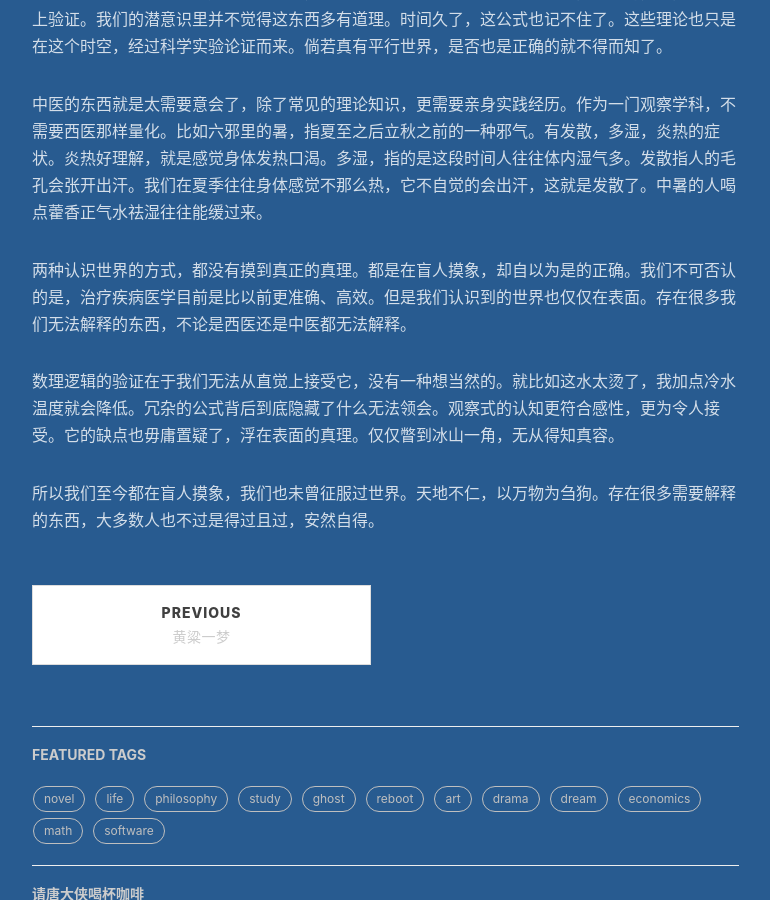
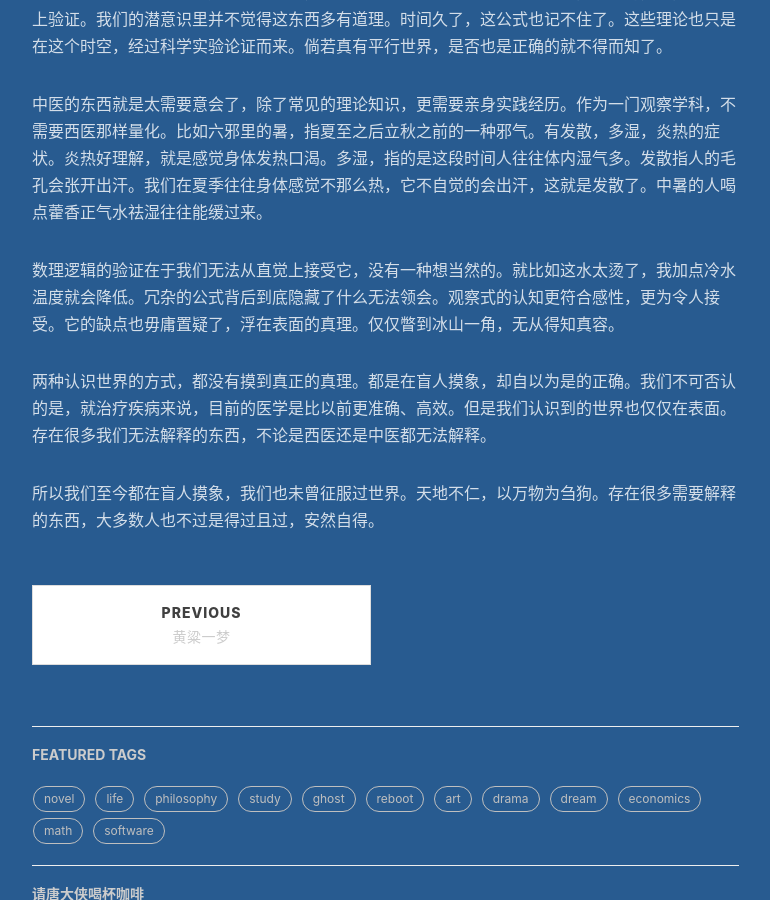
Before and after one commit to tokenian/tokenian.github.io, a Jekyll site: the page built from _posts/philosophy/2020-07-18-blinder-touch-elephant.md, in a window 1280 px wide and 900 px high, scrolled down 1292 px. Shown: the whole window, without its empty margins (233-1003 px from the left). Built offline with Jekyll 4.4.1, drawn with Linux system fonts in a browser that asks for light colours; nearby versions of some CDN libraries; comment, search, counter and statistics services are not loaded.

Commit message:
add a post

```diff
--- a/_posts/philosophy/2020-07-18-blinder-touch-elephant.md
+++ b/_posts/philosophy/2020-07-18-blinder-touch-elephant.md
@@ -27,8 +27,8 @@ tags:
 
 中医的东西就是太需要意会了，除了常见的理论知识，更需要亲身实践经历。作为一门观察学科，不需要西医那样量化。比如六邪里的暑，指夏至之后立秋之前的一种邪气。有发散，多湿，炎热的症状。炎热好理解，就是感觉身体发热口渴。多湿，指的是这段时间人往往体内湿气多。发散指人的毛孔会张开出汗。我们在夏季往往身体感觉不那么热，它不自觉的会出汗，这就是发散了。中暑的人喝点藿香正气水祛湿往往能缓过来。
 
-两种认识世界的方式，都没有摸到真正的真理。都是在盲人摸象，却自以为是的正确。我们不可否认的是，治疗疾病医学目前是比以前更准确、高效。但是我们认识到的世界也仅仅在表面。存在很多我们无法解释的东西，不论是西医还是中医都无法解释。
-
 数理逻辑的验证在于我们无法从直觉上接受它，没有一种想当然的。就比如这水太烫了，我加点冷水温度就会降低。冗杂的公式背后到底隐藏了什么无法领会。观察式的认知更符合感性，更为令人接受。它的缺点也毋庸置疑了，浮在表面的真理。仅仅瞥到冰山一角，无从得知真容。
 
+两种认识世界的方式，都没有摸到真正的真理。都是在盲人摸象，却自以为是的正确。我们不可否认的是，就治疗疾病来说，目前的医学是比以前更准确、高效。但是我们认识到的世界也仅仅在表面。存在很多我们无法解释的东西，不论是西医还是中医都无法解释。
+
 所以我们至今都在盲人摸象，我们也未曾征服过世界。天地不仁，以万物为刍狗。存在很多需要解释的东西，大多数人也不过是得过且过，安然自得。
```
